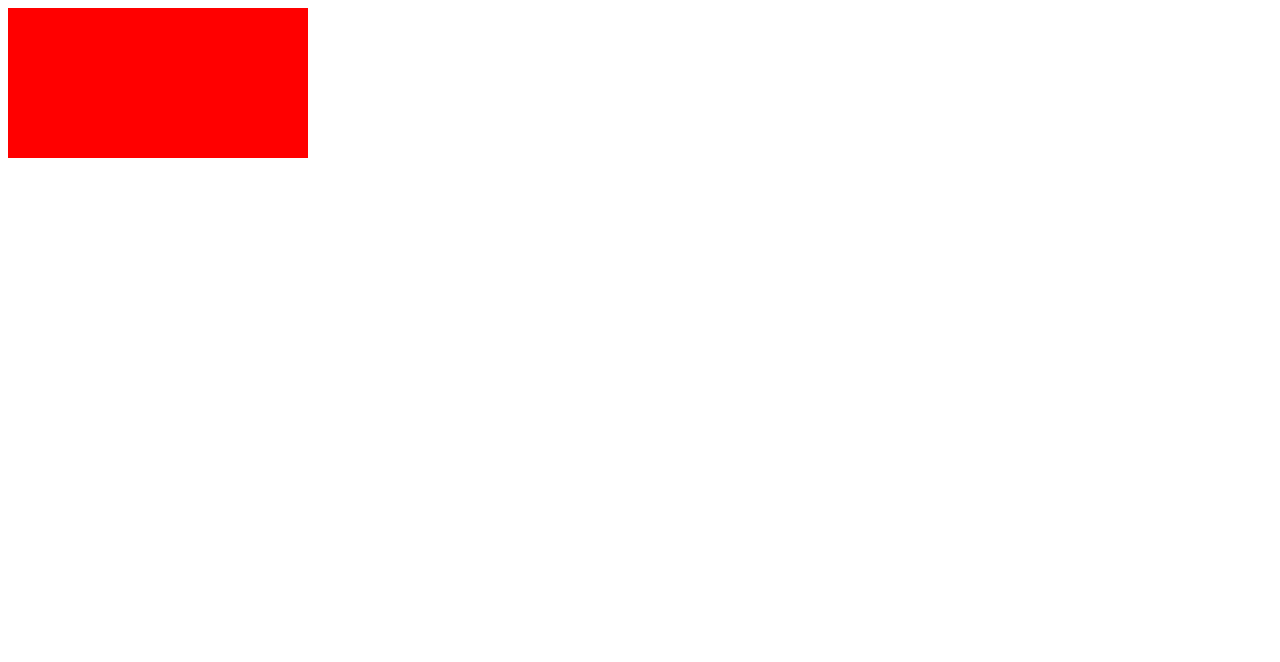
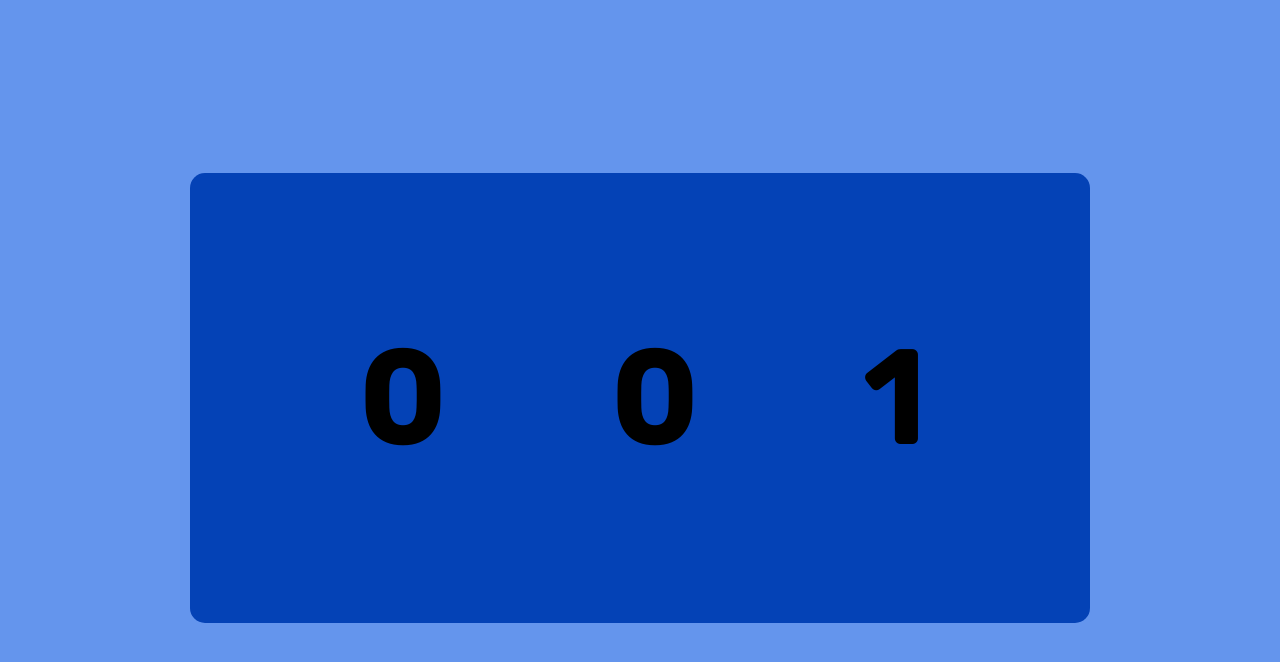
Before and after one commit to Gianluca-V/VVVD-scratchAndWin-game, a plain HTML site: page index.html in a window 1280 px wide. Drawn offline with Linux system fonts and the light colour scheme.

Commit message:
Add files via upload

```diff
--- a/css/style.css
+++ b/css/style.css
@@ -1,3 +1,59 @@
 canvas{
-    background-color: blue;
+    border-radius: 15px;
+    background-color: #0442b6;
+    width: 900px;
 }
+
+body {
+    background-color: cornflowerblue;
+    font-family: 'Rubik', sans-serif;
+}
+
+html, body {
+    height: 100%;
+    margin: 0;
+    display: flex;
+    justify-content: center;
+    align-items: center;
+  }
+
+  .container {
+    width: 100%;
+    height: 100%;
+    display: flex;
+    justify-content: center;
+    align-items: center;
+  }
+
+  #numberBehind {
+    position: absolute;
+    top: 50%;
+    left: 50%;
+    transform: translate(-50%, -50%);
+    font-size: 24px;
+    font-weight: bold;
+  }
+
+.ticket {
+    position: relative;
+  }
+
+.ticket-numbers-container {
+    position: absolute;
+    top: 50%;
+    left: 50%;
+    transform: translate(-50%, -50%); /*modificar escala, posicion y demas. Mueve un elemento en X.*/
+    display: flex;
+    justify-content: space-evenly;
+    text-align: center;
+    font-size: 8rem;
+    font-weight: 800;
+    /*gap: 2rem; /*gap es como margin pero para rem, se hace cosas raras*/
+    width: 100%;
+    padding-inline: 2rem;
+}
+
+.ticket-number{
+    user-select: none;  /*el usuario no puede seleccionar, no hay trampita*/
+    text-align: center;
+}
--- a/index.html
+++ b/index.html
@@ -4,10 +4,13 @@
     <meta charset="UTF-8">
     <meta name="viewport" content="width=device-width, initial-scale=1.0">
     <link rel="stylesheet" href="css/style.css">
-    <title>Document</title>
+    <link rel="preconnect" href="https://fonts.googleapis.com">
+<link rel="preconnect" href="https://fonts.gstatic.com" crossorigin>
+<link href="https://fonts.googleapis.com/css2?family=Rubik:wght@500&display=swap" rel="stylesheet">
+    <title>Rasca y Gana</title>
 </head>
 <body>
-     <div class="ticket-number" id="ticket-number">
+     <div class="ticket" id="ticket">
         <canvas id="canvas"></canvas>
         <div class="ticket-numbers-container">
             <div class="ticket-number"></div>
@@ -16,6 +19,7 @@
         </div>
      </div>
 
+
      <script src="js/script.js"></script>
 </body>
 </html>
--- a/js/script.js
+++ b/js/script.js
@@ -1,3 +1,12 @@
-let canvas = document.getElementById("canvas")
+//let canvas = document.getElementById("canvas")
 
-canvas.style.backgroundColor = "red"
+//canvas.style.backgroundColor = "red"
+
+
+let ticketNumbers = Array.from(document.getElementsByClassName ("ticket-number"))
+    ticketNumbers.forEach(element => {
+        element.textContent = Math.floor(Math.random()*4)
+    });
+
+
+/*Todos los comentarios mulilineas tienen que estar cerrados o terminados pq sino da error y no funciona*/
```
